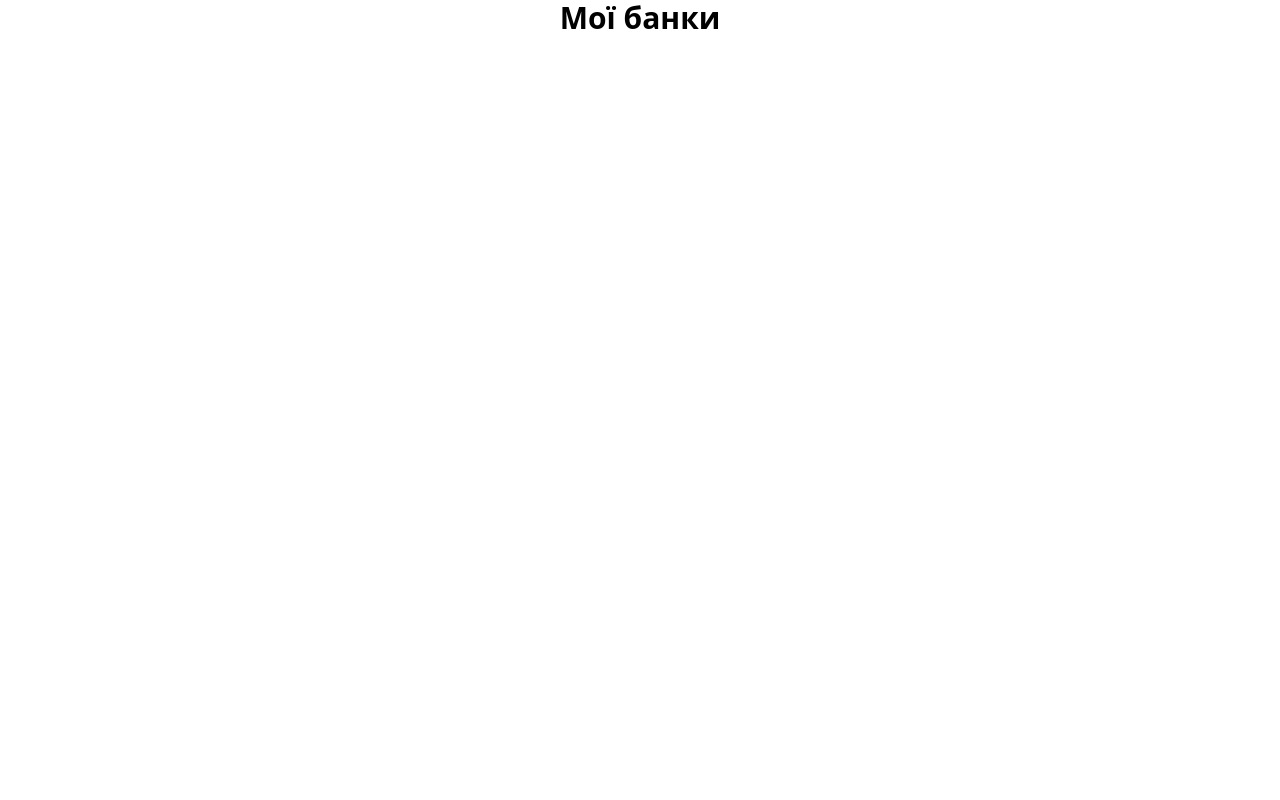
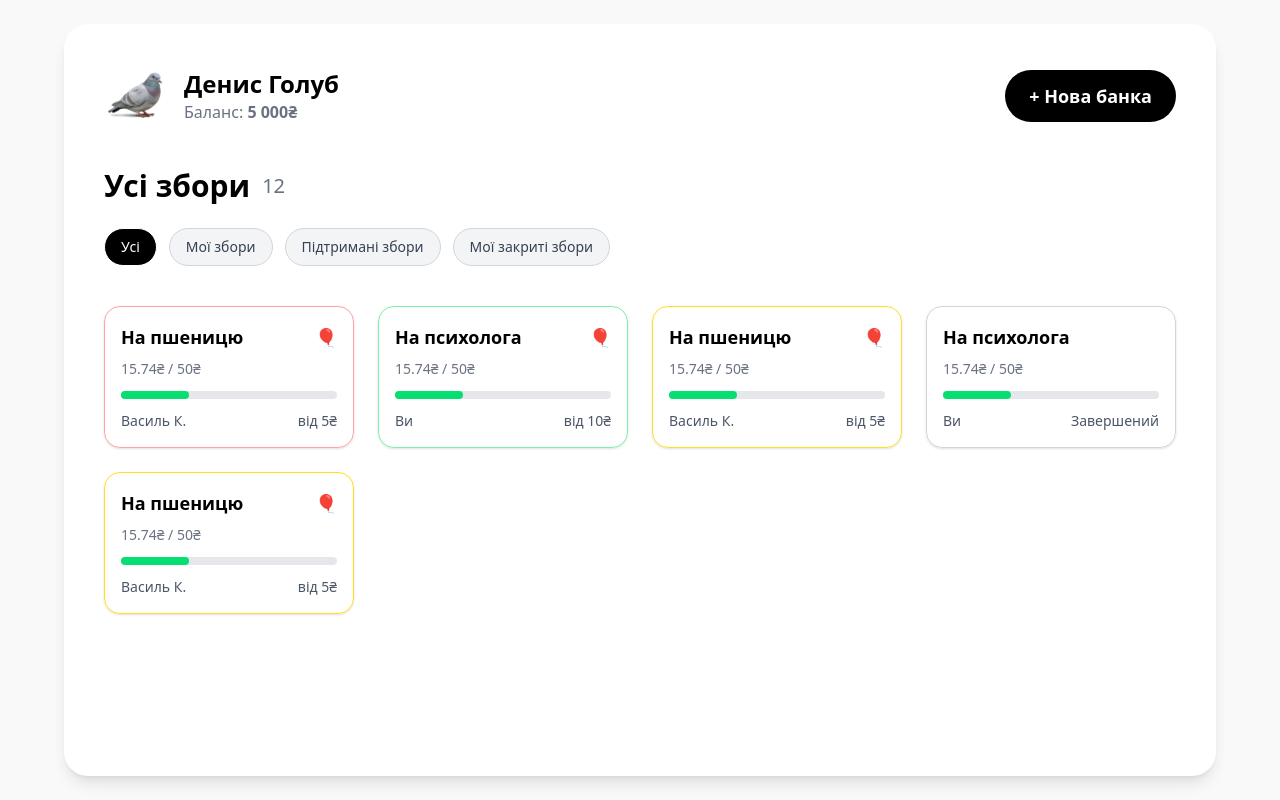
Before and after one commit to TockePie/frog-fund, a React app in the folder frontend/: page /campaigns in a window 1280 px wide. Built offline with nearby package versions, Linux system fonts and the light colour scheme; the HTML template or start-up script is replaced by a standard one.

Commit message:
campaignspage

```diff
--- a/frontend/src/components/AuthModal/index.jsx
+++ b/frontend/src/components/AuthModal/index.jsx
@@ -1,4 +1,4 @@
-import React, { useState, useEffect } from 'react';
+import { useEffect, useState } from 'react';
 import frogMascot from '../../res/frog.png';
 
 const AuthModal = ({ isOpen, onClose }) => {
--- a/frontend/src/pages/Campaigns/index.jsx
+++ b/frontend/src/pages/Campaigns/index.jsx
@@ -1,7 +1,143 @@
-export default function Campaigns() {
+import React from 'react';
+import { Link } from 'react-router-dom';
+import avatarImage from '../../res/golub.webp';
+
+const filters = ["Усі", "Мої збори", "Підтримані збори", "Мої закриті збори"];
+
+const campaigns = [
+  {
+    title: "На пшеницю",
+    amount: 15.74,
+    goal: 50,
+    user: "Василь К.",
+    from: "від 5₴",
+    color: "border-red-300",
+    highlight: "bg-red-100",
+    icon: "🎈"
+  },
+  {
+    title: "На психолога",
+    amount: 15.74,
+    goal: 50,
+    user: "Ви",
+    from: "від 10₴",
+    color: "border-green-300",
+    highlight: "bg-green-100",
+    icon: "🎈"
+  },
+  {
+    title: "На пшеницю",
+    amount: 15.74,
+    goal: 50,
+    user: "Василь К.",
+    from: "від 5₴",
+    color: "border-yellow-300",
+    highlight: "bg-yellow-100",
+    icon: "🎈"
+  },
+  {
+    title: "На психолога",
+    amount: 15.74,
+    goal: 50,
+    user: "Ви",
+    from: "Завершений",
+    color: "border-gray-300",
+    highlight: "bg-gray-100",
+    icon: ""
+  },
+  {
+    title: "На пшеницю",
+    amount: 15.74,
+    goal: 50,
+    user: "Василь К.",
+    from: "від 5₴",
+    color: "border-yellow-300",
+    highlight: "bg-yellow-100",
+    icon: "🎈"
+  }
+];
+
+const CampaignsPage = () => {
   return (
-    <main className="flex flex-col items-center justify-center gap-4">
-      <h1 className="text-3xl font-bold">Мої банки</h1>
-    </main>
-  )
-}
+    <div className="p-6 bg-[#f9f9f9] min-h-screen flex justify-center">
+      <div className="w-full max-w-6xl bg-white rounded-3xl p-10 shadow-lg">
+
+        {/* Профіль */}
+        <div className="flex justify-between items-center mb-10">
+          <div className="flex items-center gap-4">
+          <img
+            src={avatarImage}
+            alt="User Avatar"
+            className="w-16 h-16 rounded-full object-cover"
+          />
+          <div>
+            <h2 className="text-2xl font-bold">Денис Голуб</h2>
+            <p className="text-gray-500">Баланс: <strong>5 000₴</strong></p>
+          </div>
+        </div>
+
+
+          <button className="bg-black text-white px-6 py-3 rounded-full text-lg font-semibold hover:opacity-80 transition">
+            + Нова банка
+          </button>
+        </div>
+
+        {/* Заголовок */}
+        <div className="flex items-center gap-3 mb-6">
+          <h2 className="text-3xl font-bold">Усі збори</h2>
+          <span className="text-xl text-gray-500">12</span>
+        </div>
+
+        {/* Фільтри */}
+        <div className="flex gap-3 mb-10">
+          {filters.map((f, i) => (
+            <button
+              key={i}
+              className={`px-4 py-2 rounded-full text-sm font-medium border ${
+                i === 0
+                  ? "bg-black text-white"
+                  : "bg-gray-100 border-gray-300 text-gray-700"
+              } hover:bg-gray-200 transition`}
+            >
+              {f}
+            </button>
+          ))}
+        </div>
+
+        {/* Картки зборів */}
+        <div className="grid grid-cols-1 sm:grid-cols-2 lg:grid-cols-3 xl:grid-cols-4 gap-6">
+          {campaigns.map((c, i) => (
+            <div
+              key={i}
+              className={`border p-4 rounded-2xl shadow-sm hover:shadow-md transition ${c.color}`}
+            >
+              <div className="flex justify-between items-center mb-2">
+                <h3 className="text-lg font-bold">{c.title}</h3>
+                <span className="text-lg">{c.icon}</span>
+              </div>
+
+              <p className="text-sm text-gray-500 mb-3">
+                {c.amount}₴ / {c.goal}₴
+              </p>
+
+              <div className="w-full h-2 bg-gray-200 rounded-full mb-3">
+                <div
+                  className="h-full bg-green-400 rounded-full"
+                  style={{ width: `${(c.amount / c.goal) * 100}%` }}
+                ></div>
+              </div>
+
+              <div className="text-sm flex justify-between text-gray-600">
+                <span>{c.user}</span>
+                <span>{c.from}</span>
+              </div>
+            </div>
+          ))}
+        </div>
+
+      </div>
+    </div>
+  );
+};
+
+export default CampaignsPage;
--- a/frontend/src/pages/Home/index.jsx
+++ b/frontend/src/pages/Home/index.jsx
@@ -1,7 +1,7 @@
-import React, { useState } from 'react';
+import { useState } from 'react';
 import { Link } from 'react-router-dom';
+import AuthModal from '../../components/AuthModal/index.jsx';
 import frogMascot from '../../res/frog.png';
-import AuthModal from '../../components/AuthModal/index.jsx';
 
 const HomePage = () => {
   const [isModalOpen, setIsModalOpen] = useState(false);
```
Also changed, not shown: frontend/src/App.jsx (+3 -7 lines), frontend/src/res/golub.webp (added), 1 other file (tests, documents, lock files or other folders).
